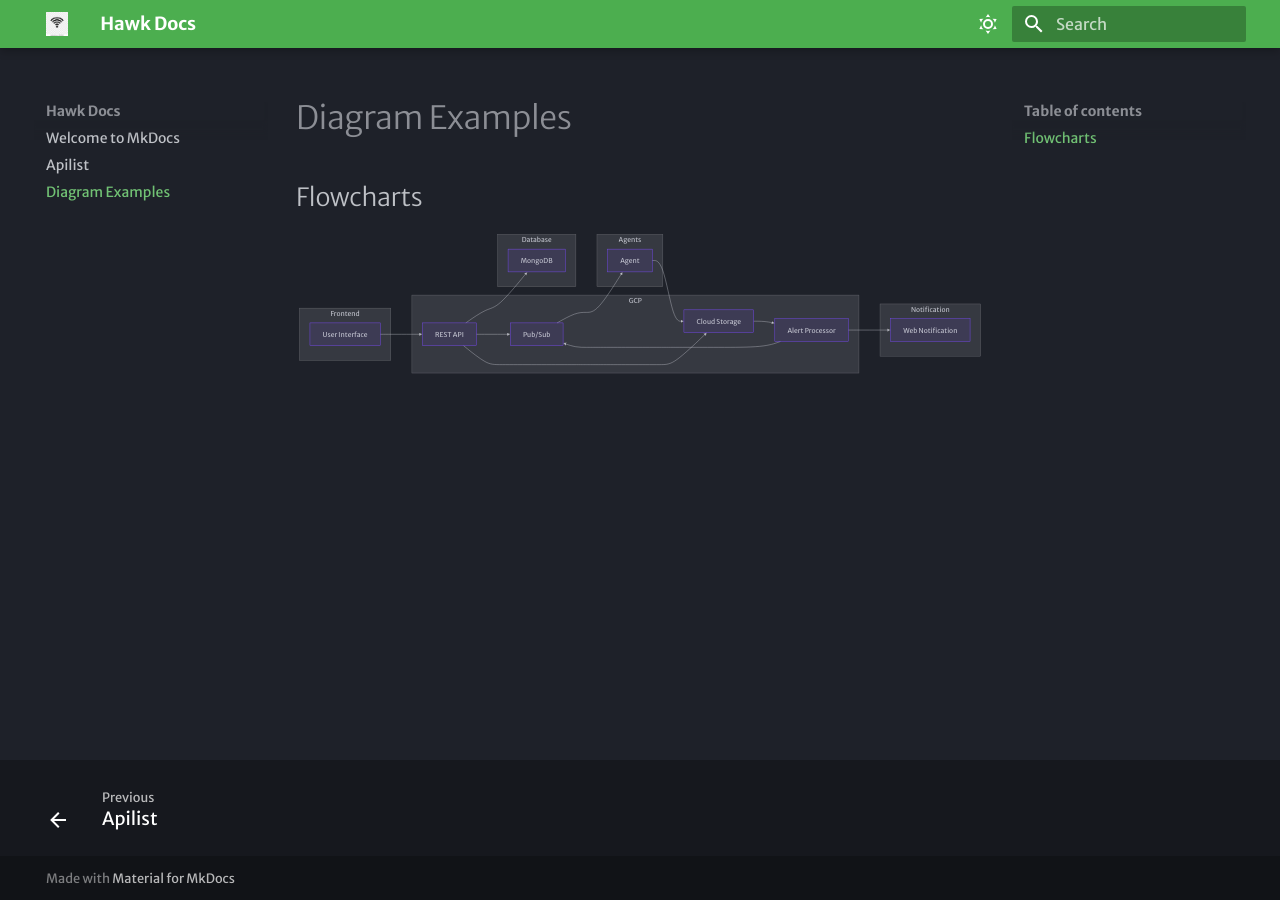
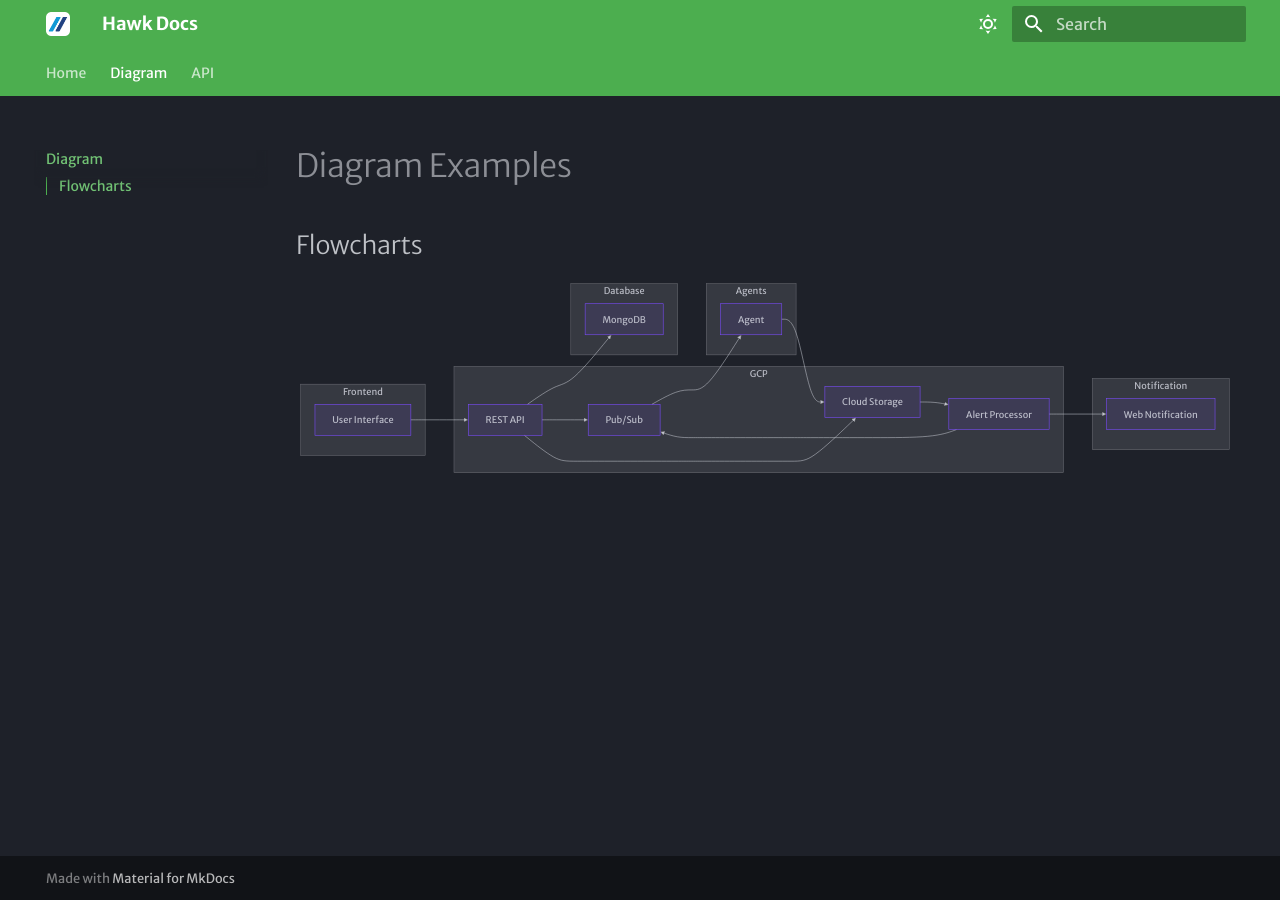
Before and after one commit to jawahar-shazab/docs, an MkDocs documentation site: the page built from docs/diagram.md, in a window 1280 px wide. Built offline with MkDocs 1.6.1 and Material for MkDocs 9.7.7, drawn with Linux system fonts in a browser that asks for light colours; some web fonts are replaced.

Commit message:
Few changes

```diff
--- a/mkdocs.yml
+++ b/mkdocs.yml
@@ -5,12 +5,13 @@ theme:
   font:
     text: Merriweather Sans
     code: Red Hat Mono
-  logo: assets/images.jpg
+  logo: assets/shazabLogo.png
   favicon: assets/favicon.ico
   features:
-    - navigation.footer
+    - navigation.tabs
+    - toc.integrate
   palette:
-    # Dark Mode
+    # Dark Mode
     - scheme: slate
       toggle:
         icon: material/weather-sunny
@@ -37,3 +38,11 @@ markdown_extensions:
         - name: mermaid
           class: mermaid
           format: !!python/name:pymdownx.superfences.fence_code_format
+          mermaid:
+            themeVariables:
+              scale: 1.6
+
+nav:
+  - Home: index.md
+  - Diagram: diagram.md
+  - API: api.md
```
Also changed, not shown: docs/api.md (renamed from docs/Apilist.md), docs/assets/shazabLogo.png (added), docs/diagram.md (renamed from docs/diagram-examples.md).
